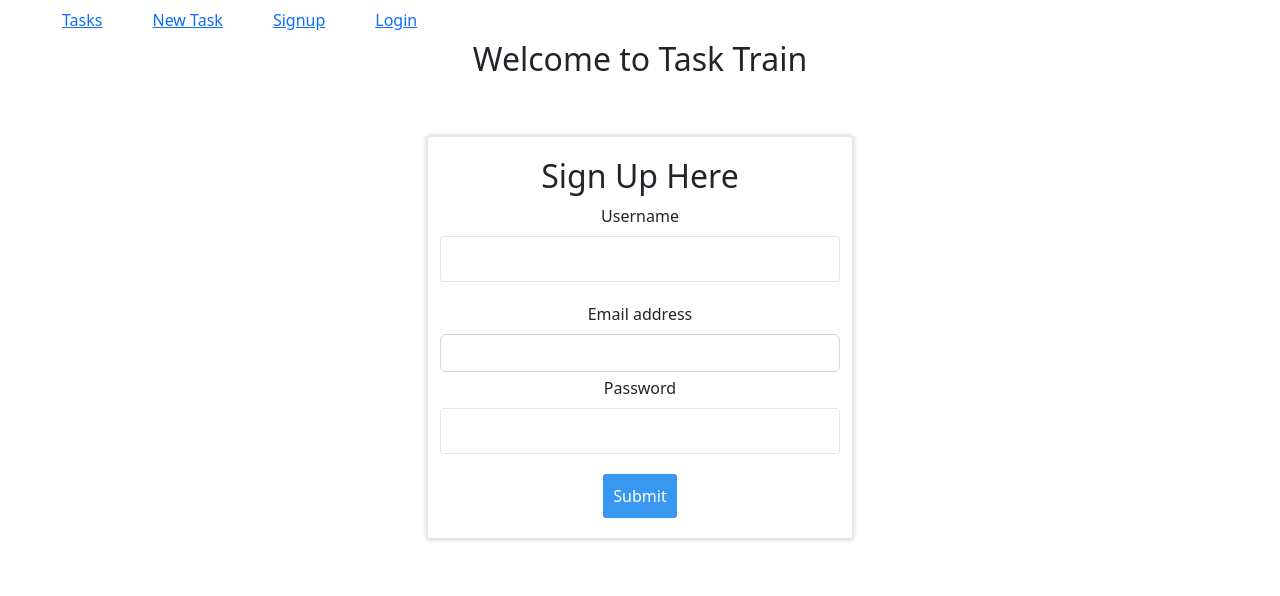
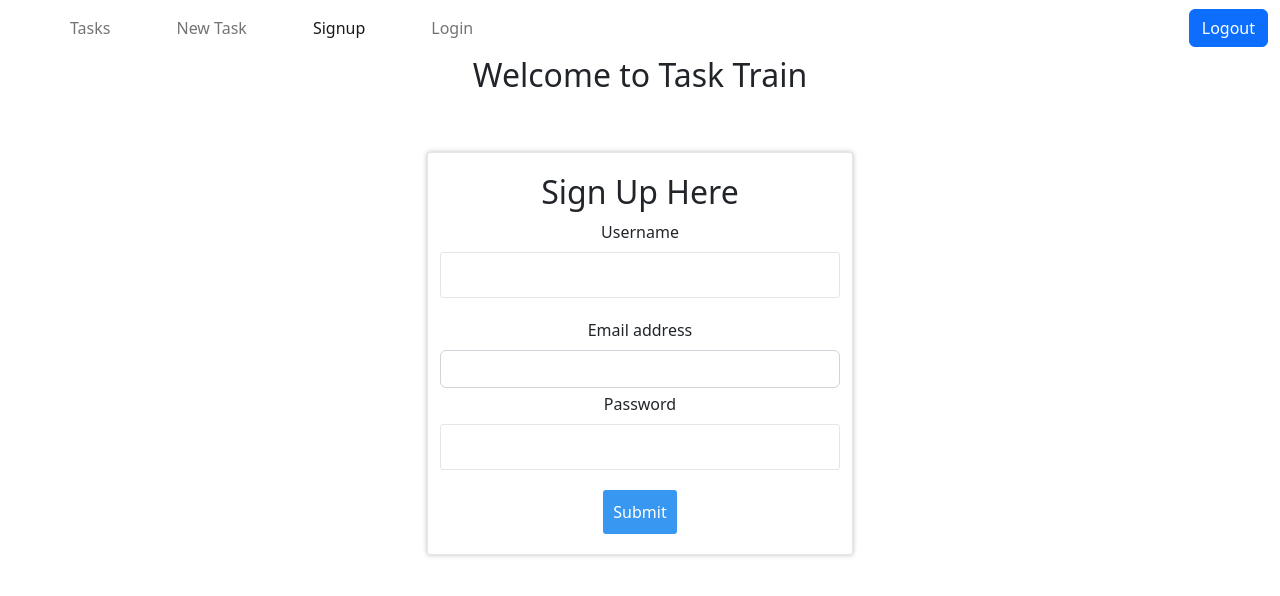
Before and after one commit to Lawrence137/todos, a React (Create React App) app: page / in a window 1280 px wide. Shown: the top 596 px of the page. Built offline with nearby package versions, Linux system fonts and the light colour scheme.

Commit message:
added logout

```diff
--- a/src/components/Navbar.js
+++ b/src/components/Navbar.js
@@ -2,26 +2,46 @@ import { NavLink } from "react-router-dom";
 
 function Navbar() {
   return (
-<nav class="navbar navbar-expand-lg bg-body-tertiary">
-  <div class="container-fluid">
-    <button class="navbar-toggler" type="button" data-bs-toggle="collapse" data-bs-target="#navbarSupportedContent" aria-controls="navbarSupportedContent" aria-expanded="false" aria-label="Toggle navigation">
-      <span class="navbar-toggler-icon"></span>
+    <nav className="navbar navbar-expand-lg bg-body-tertiary">
+      <div className="container-fluid">
+        <button
+          className="navbar-toggler"
+          type="button"
+          data-bs-toggle="collapse"
+          data-bs-target="#navbarSupportedContent"
+          aria-controls="navbarSupportedContent"
+          aria-expanded="false"
+          aria-label="Toggle navigation"
+        >
+          <span className="navbar-toggler-icon"></span>
         </button>
-    <div class="collapse navbar-collapse" id="navbarSupportedContent">
-      <ul class="navbar-nav me-auto mb-2 mb-lg-0">
-        <li class="nav-item">
-          <NavLink to='/tasks' class="nav-link" >Tasks</NavLink>
+        <div className="collapse navbar-collapse" id="navbarSupportedContent">
+          <ul className="navbar-nav me-auto mb-2 mb-lg-0">
+            <li className="nav-item">
+              <NavLink to="/tasks" className="nav-link">
+                Tasks
+              </NavLink>
             </li>
-        <li class="nav-item">
-          <NavLink to='/tasks/new' class="nav-link" >New Task</NavLink>
+            <li className="nav-item">
+              <NavLink to="/tasks/new" className="nav-link">
+                New Task
+              </NavLink>
             </li>
-        <li class="nav-item">
-          <NavLink to='/' class="nav-link" >Signup</NavLink>
+            <li className="nav-item">
+              <NavLink to="/" className="nav-link">
+                Signup
+              </NavLink>
             </li>
-        <li class="nav-item">
-          <NavLink to='/login' class="nav-link" >Login</NavLink>
+            <li className="nav-item">
+              <NavLink to="/login" className="nav-link">
+                Login
+              </NavLink>
             </li>
-
+          </ul>
+          <ul className="navbar-nav ml-auto">
+            <li className="nav-item">
+              <button className="btn btn-primary">Logout</button>
+            </li>
           </ul>
         </div>
       </div>
--- a/src/components/TaskList.js
+++ b/src/components/TaskList.js
@@ -62,6 +62,25 @@ function TaskList() {
                 })
               }
 
+              function handleLogout() {
+                fetch( {
+                  method: 'DELETE',
+                  headers: {
+                    'Content-Type': 'application/json'
+                  }
+                }).then((response) => {
+                  if (response.ok) {
+                    redirect("/login")
+                  } else {
+                    console.log('Logout failed.');
+                  }
+                }, function(error) {
+                  console.log(error);
+                });
+              }
+
+
+
 
     const taskList = task.map(task=>{
         return (
@@ -88,6 +107,8 @@ function TaskList() {
 
 
     <button onClick={()=>handleDelete(task.id)}>Delete</button>
+    <button className="btn btn-primary" onClick={handleLogout}>Logout</button>
+
 
     {/* <a href="#" className="card-link">Card link</a>
     <a href="#" className="card-link">Another link</a> */}
```
Lines whose indentation alone changed are shown as unchanged.
